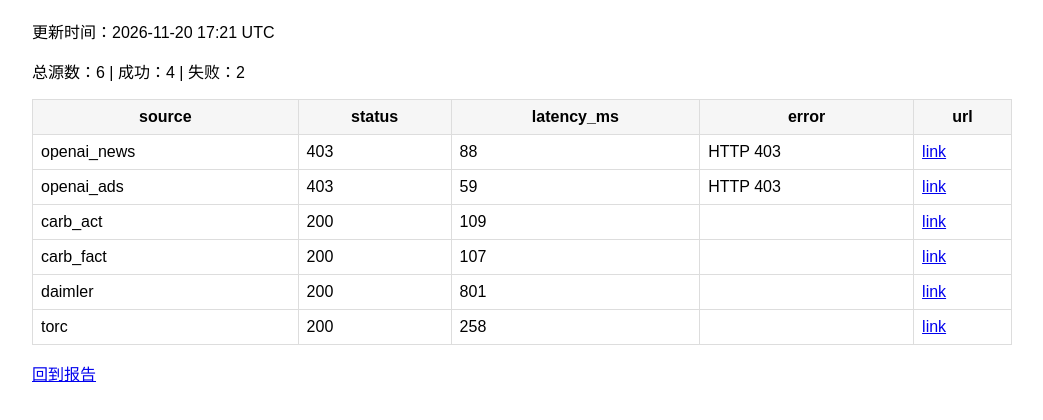
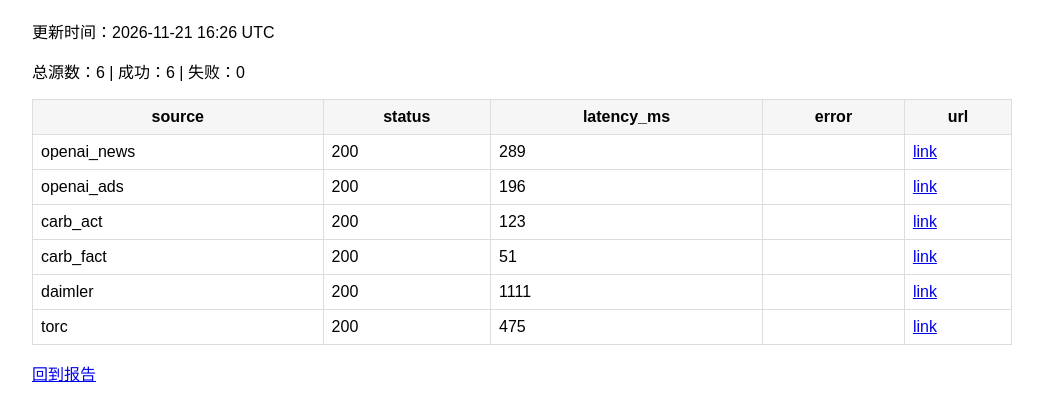
Before and after one commit to cyberpandame/ClawBrief, a plain HTML site: page monitoring.html in a window 1280 px wide. Shown: the part 70-490 px from the top of the page, without its empty margins (118-1161 px from the left). Drawn offline with Linux system fonts and the light colour scheme.

Commit message:
report: auto publish 2026-11-21 daily brief

```diff
--- a/monitoring.html
+++ b/monitoring.html
@@ -1,6 +1,6 @@
 <!doctype html><html><head><meta charset='utf-8'><meta name='viewport' content='width=device-width,initial-scale=1'><title>ClawBrief Monitoring</title>
 <style>body{font-family:Arial,sans-serif;max-width:980px;margin:20px auto;padding:0 12px}table{width:100%;border-collapse:collapse}td,th{border:1px solid #ddd;padding:8px}th{background:#f6f6f6}</style></head><body>
-<h1>ClawBrief 抓取监测</h1><p>更新时间：2026-11-20 17:21 UTC</p>
-<p>总源数：6 | 成功：4 | 失败：2</p>
+<h1>ClawBrief 抓取监测</h1><p>更新时间：2026-11-21 16:26 UTC</p>
+<p>总源数：6 | 成功：6 | 失败：0</p>
 <table><tr><th>source</th><th>status</th><th>latency_ms</th><th>error</th><th>url</th></tr>
-<tr><td>openai_news</td><td>403</td><td>88</td><td>HTTP 403</td><td><a href='https://openai.com/news/'>link</a></td></tr><tr><td>openai_ads</td><td>403</td><td>59</td><td>HTTP 403</td><td><a href='https://openai.com/index/new-ways-to-buy-chatgpt-ads/'>link</a></td></tr><tr><td>carb_act</td><td>200</td><td>109</td><td></td><td><a href='https://ww2.arb.ca.gov/our-work/programs/advanced-clean-trucks'>link</a></td></tr><tr><td>carb_fact</td><td>200</td><td>107</td><td></td><td><a href='https://ww2.arb.ca.gov/resources/fact-sheets/advanced-clean-trucks-fact-sheet'>link</a></td></tr><tr><td>daimler</td><td>200</td><td>801</td><td></td><td><a href='https://www.daimlertruck.com/en/innovation/powertrain/our-eportfolio'>link</a></td></tr><tr><td>torc</td><td>200</td><td>258</td><td></td><td><a href='https://torc.ai/'>link</a></td></tr></table><p><a href='./'>回到报告</a></p></body></html>
+<tr><td>openai_news</td><td>200</td><td>289</td><td></td><td><a href='https://openai.com/news/'>link</a></td></tr><tr><td>openai_ads</td><td>200</td><td>196</td><td></td><td><a href='https://openai.com/index/new-ways-to-buy-chatgpt-ads/'>link</a></td></tr><tr><td>carb_act</td><td>200</td><td>123</td><td></td><td><a href='https://ww2.arb.ca.gov/our-work/programs/advanced-clean-trucks'>link</a></td></tr><tr><td>carb_fact</td><td>200</td><td>51</td><td></td><td><a href='https://ww2.arb.ca.gov/resources/fact-sheets/advanced-clean-trucks-fact-sheet'>link</a></td></tr><tr><td>daimler</td><td>200</td><td>1111</td><td></td><td><a href='https://www.daimlertruck.com/en/innovation/powertrain/our-eportfolio'>link</a></td></tr><tr><td>torc</td><td>200</td><td>475</td><td></td><td><a href='https://torc.ai/'>link</a></td></tr></table><p><a href='./'>回到报告</a></p></body></html>
```
Also changed, not shown: index.html (+1 -0 lines), 1 other file.
